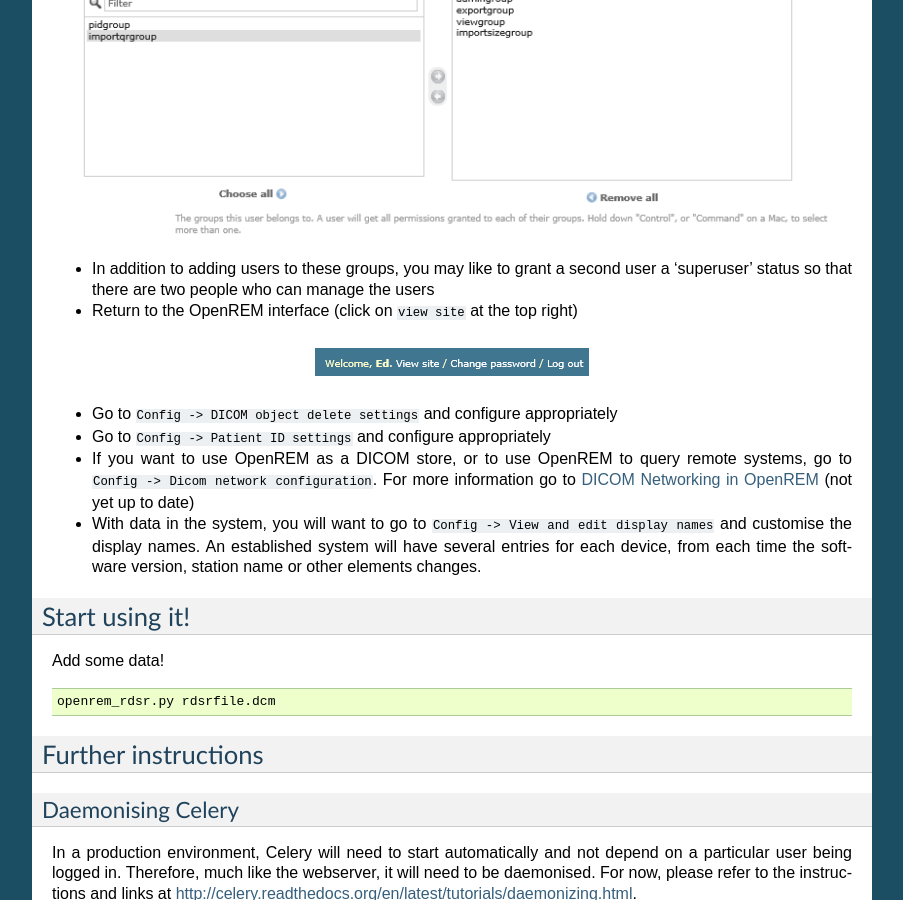
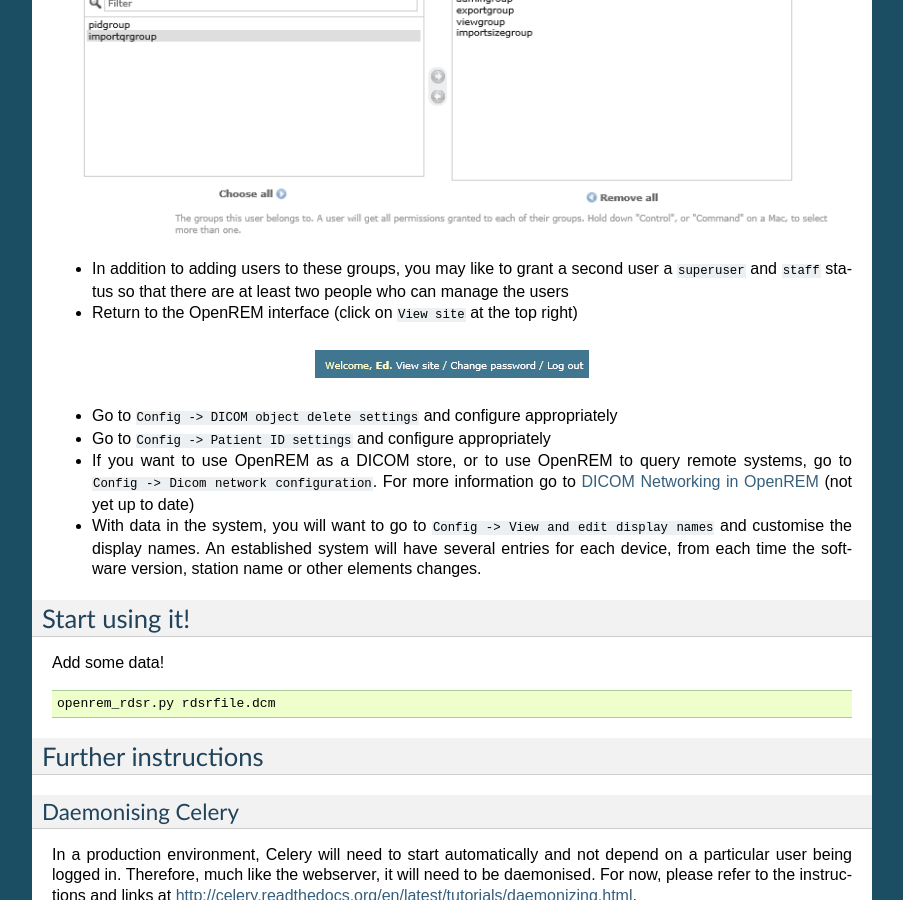
Before and after one commit to ckswilliams/modOpenREM, a Sphinx documentation site: the page built from docs/startservices.rst, in a window 1280 px wide and 900 px high, scrolled down 3172 px. Shown: the whole window, without its empty margins (198-1101 px from the left). Built offline with Sphinx 7.4.7, drawn with Linux system fonts in a browser that asks for light colours.

Commit message:
Added that you need staff status too, and minor edit to View site link text

```diff
--- a/docs/startservices.rst
+++ b/docs/startservices.rst
@@ -143,9 +143,9 @@
 .. figure:: img/Groups.png
     :align: right
     :alt: Selecting groups in Django user admin
-* In addition to adding users to these groups, you may like to grant a second user a 'superuser' status so that there
-  are two people who can manage the users
-* Return to the OpenREM interface (click on ``view site`` at the top right)
+* In addition to adding users to these groups, you may like to grant a second user a ``superuser`` and ``staff`` status
+  so that there are at least two people who can manage the users
+* Return to the OpenREM interface (click on ``View site`` at the top right)
 .. figure:: img/ViewSite.png
     :align: center
     :alt: Link from Django user admin back to OpenREM
```
